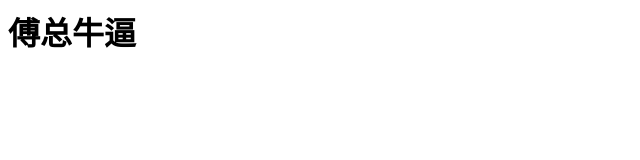
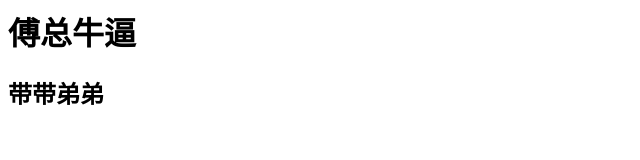
Before and after one commit to FuzongNB/FuzongNB.github.io, a plain HTML site: page index.html in a window 1280 px wide. Shown: the whole page, without its empty margins (0-640 px from the left). Drawn offline with Linux system fonts and the light colour scheme.

Commit message:
Update index.html

```diff
--- a/index.html
+++ b/index.html
@@ -5,6 +5,7 @@
 
   <body style="font-family:Gill Sans MT">
   <h1>傅总牛逼</h1>
+    <h2>带带弟弟</h2>
   </body>
 
 </html>
```
